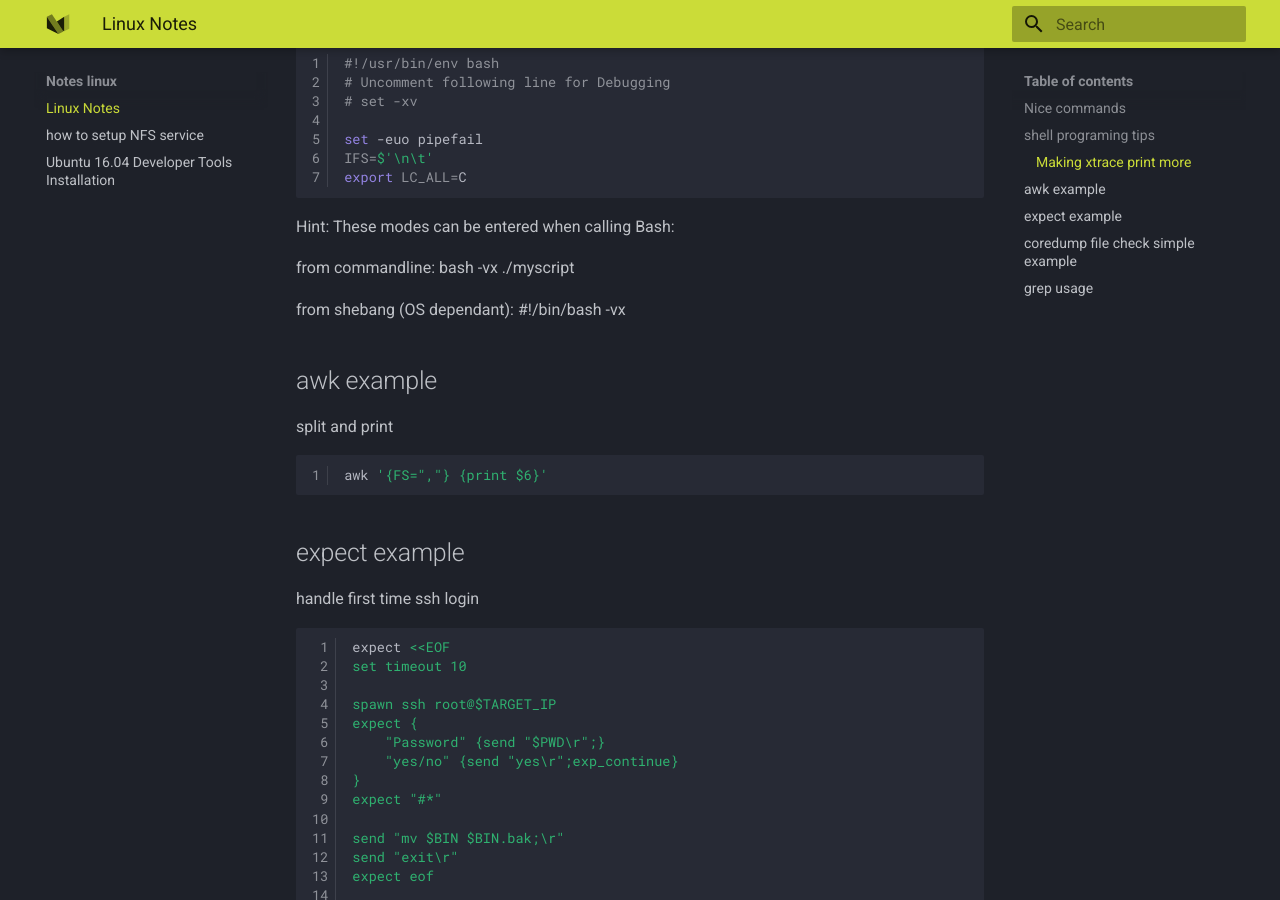
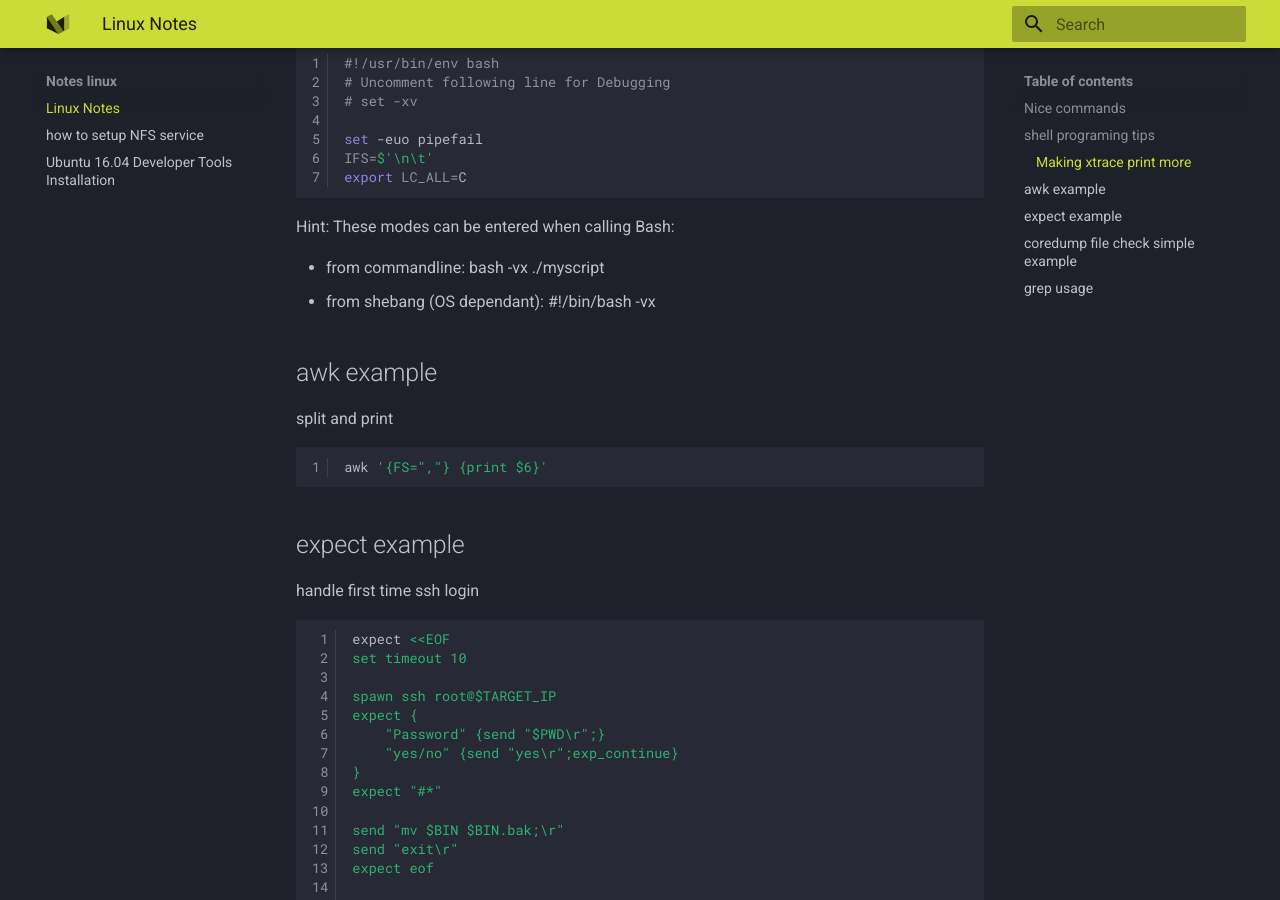
Before and after one commit to liambob77/ruihan.tech, an MkDocs documentation site: the page built from docs/notes_linux/Linux.md, in a window 1280 px wide and 900 px high, scrolled down 1324 px. Built offline with MkDocs 1.6.1 and Material for MkDocs 9.7.7, drawn with Linux system fonts in a browser that asks for light colours.

```diff
--- a/docs/notes_linux/Linux.md
+++ b/docs/notes_linux/Linux.md
@@ -53,9 +53,8 @@ export LC_ALL=C
 
 Hint: These modes can be entered when calling Bash:
 
-from commandline: bash -vx ./myscript
-
-from shebang (OS dependant): #!/bin/bash -vx
+- from commandline: bash -vx ./myscript
+- from shebang (OS dependant): #!/bin/bash -vx
 
 ## awk example
 
```
